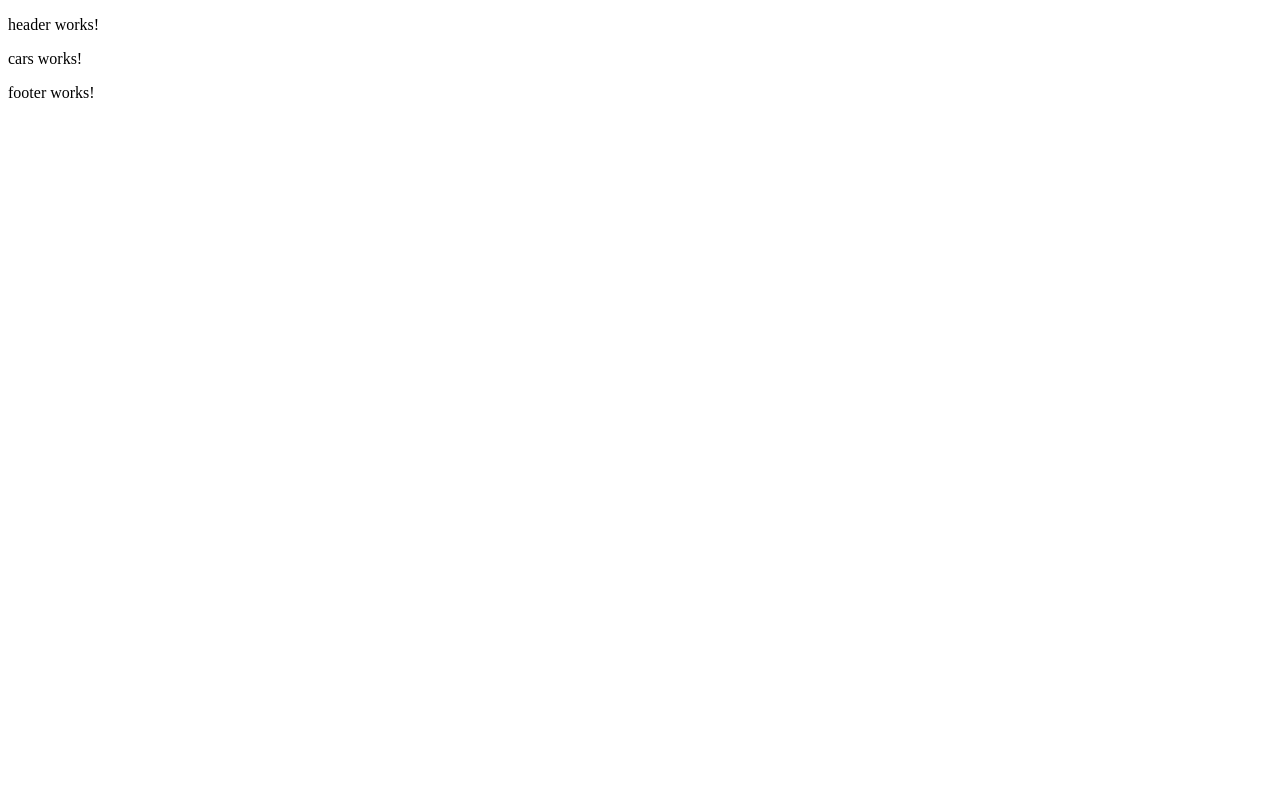
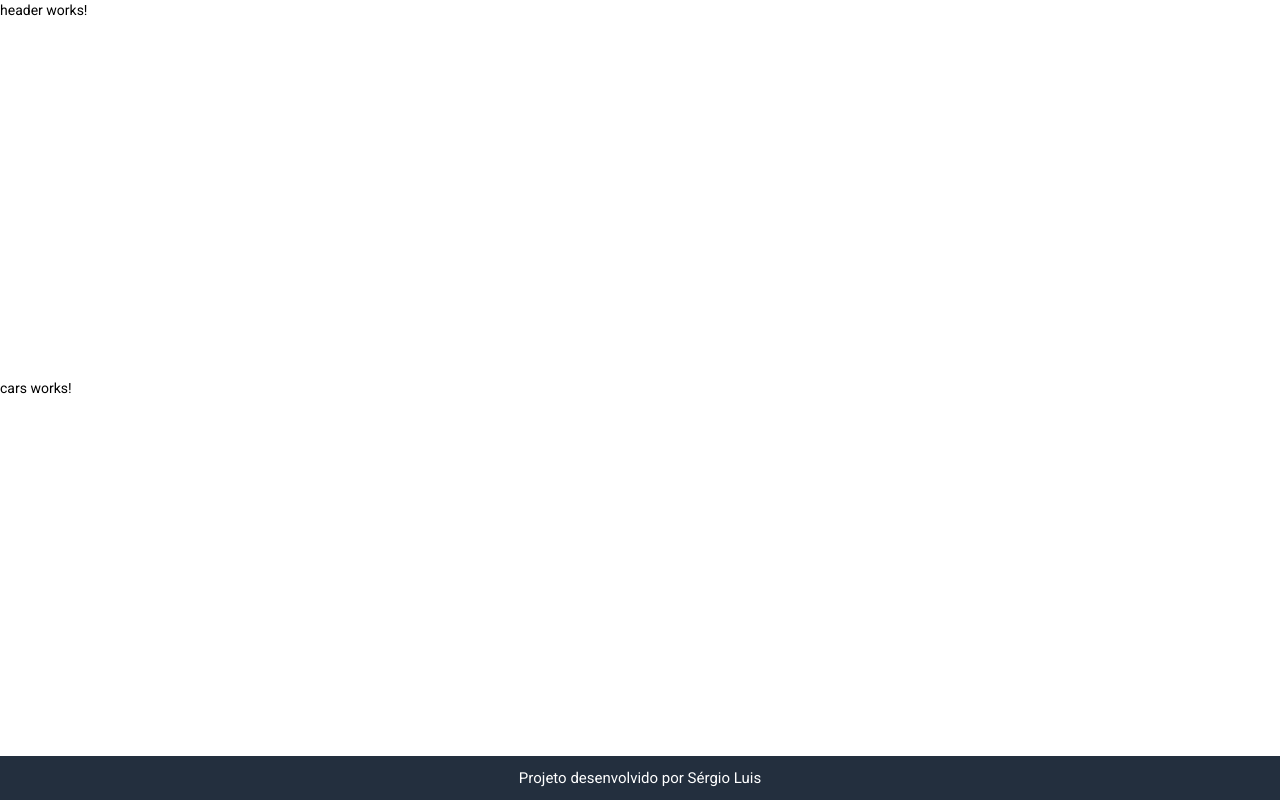
Before and after one commit to sergiolclem/Infosistemas, an Angular app in the folder frontend/: page / in a window 1280 px wide. Built offline with nearby package versions, Linux system fonts and the light colour scheme.

Commit message:
inst angular-material, desenv footer

```diff
--- a/frontend/angular.json
+++ b/frontend/angular.json
@@ -24,6 +24,7 @@
               "src/assets"
             ],
             "styles": [
+              "./node_modules/@angular/material/prebuilt-themes/indigo-pink.css",
               "src/styles.css"
             ],
             "scripts": []
@@ -88,6 +89,7 @@
               "src/assets"
             ],
             "styles": [
+              "./node_modules/@angular/material/prebuilt-themes/indigo-pink.css",
               "src/styles.css"
             ],
             "scripts": []
--- a/frontend/package.json
+++ b/frontend/package.json
@@ -12,10 +12,12 @@
   "private": true,
   "dependencies": {
     "@angular/animations": "~9.0.6",
+    "@angular/cdk": "^9.2.4",
     "@angular/common": "~9.0.6",
     "@angular/compiler": "~9.0.6",
     "@angular/core": "~9.0.6",
     "@angular/forms": "~9.0.6",
+    "@angular/material": "^9.2.4",
     "@angular/platform-browser": "~9.0.6",
     "@angular/platform-browser-dynamic": "~9.0.6",
     "@angular/router": "~9.0.6",
--- a/frontend/src/app/app.component.html
+++ b/frontend/src/app/app.component.html
@@ -1,3 +1,3 @@
 <app-header></app-header>
-<router-outlet></router-outlet>
+<router-outlet style="display: none;"></router-outlet>
 <app-footer></app-footer>
--- a/frontend/src/app/app.module.ts
+++ b/frontend/src/app/app.module.ts
@@ -5,6 +5,7 @@ import { AppRoutingModule } from './app-routing.module';
 import { AppComponent } from './app.component';
 
 import { SharedModule } from './shared/shared.module';
+import { BrowserAnimationsModule } from '@angular/platform-browser/animations';
 
 
 @NgModule({
@@ -14,7 +15,8 @@ import { SharedModule } from './shared/shared.module';
   imports: [
     BrowserModule,
     AppRoutingModule,
-    SharedModule
+    SharedModule,
+    BrowserAnimationsModule
   ],
   providers: [],
   bootstrap: [AppComponent]
--- a/frontend/src/app/shared/footer/footer.component.css
+++ b/frontend/src/app/shared/footer/footer.component.css
@@ -0,0 +1,11 @@
+.footer{
+    display: flex;
+    justify-content: center;
+    background-color: #232F3E;
+    color: #ffffff;
+    font-family: sans-serif;
+}
+
+h4{
+    margin: 10px;
+}
--- a/frontend/src/app/shared/footer/footer.component.html
+++ b/frontend/src/app/shared/footer/footer.component.html
@@ -1 +1,3 @@
-<p>footer works!</p>
+<div class="footer">
+    <h4>Projeto desenvolvido por Sérgio Luis</h4>
+</div>
--- a/frontend/src/index.html
+++ b/frontend/src/index.html
@@ -6,8 +6,10 @@
   <base href="/">
   <meta name="viewport" content="width=device-width, initial-scale=1">
   <link rel="icon" type="image/x-icon" href="favicon.ico">
+  <link href="https://fonts.googleapis.com/css?family=Roboto:300,400,500&display=swap" rel="stylesheet">
+  <link href="https://fonts.googleapis.com/icon?family=Material+Icons" rel="stylesheet">
 </head>
-<body>
-  <app-root></app-root>
+<body class="mat-typography">
+  <app-root class="main-page"></app-root>
 </body>
 </html>
--- a/frontend/src/styles.css
+++ b/frontend/src/styles.css
@@ -1 +1,15 @@
 /* You can add global styles to this file, and also import other style files */
+html, body { height: 100%; width: 100%; }
+
+body{
+    display: flex;
+    margin: 0;
+    font-family: Roboto, "Helvetica Neue", sans-serif;
+}
+
+.main-page{
+    display: flex;
+    flex-direction: column;
+    justify-content: space-between;
+    width: inherit;
+}
```
Also changed, not shown: 1 other file (tests, documents, lock files or other folders).
